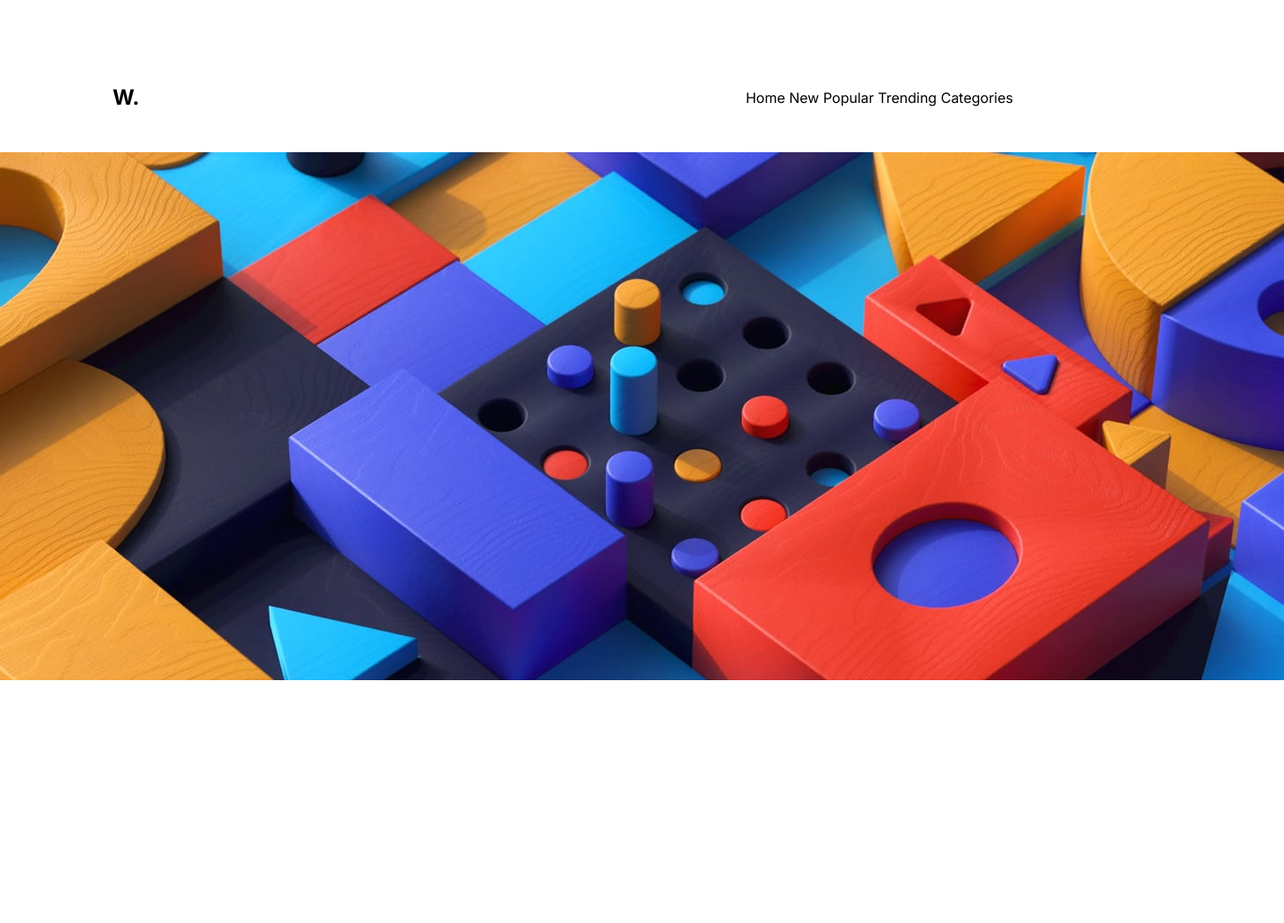
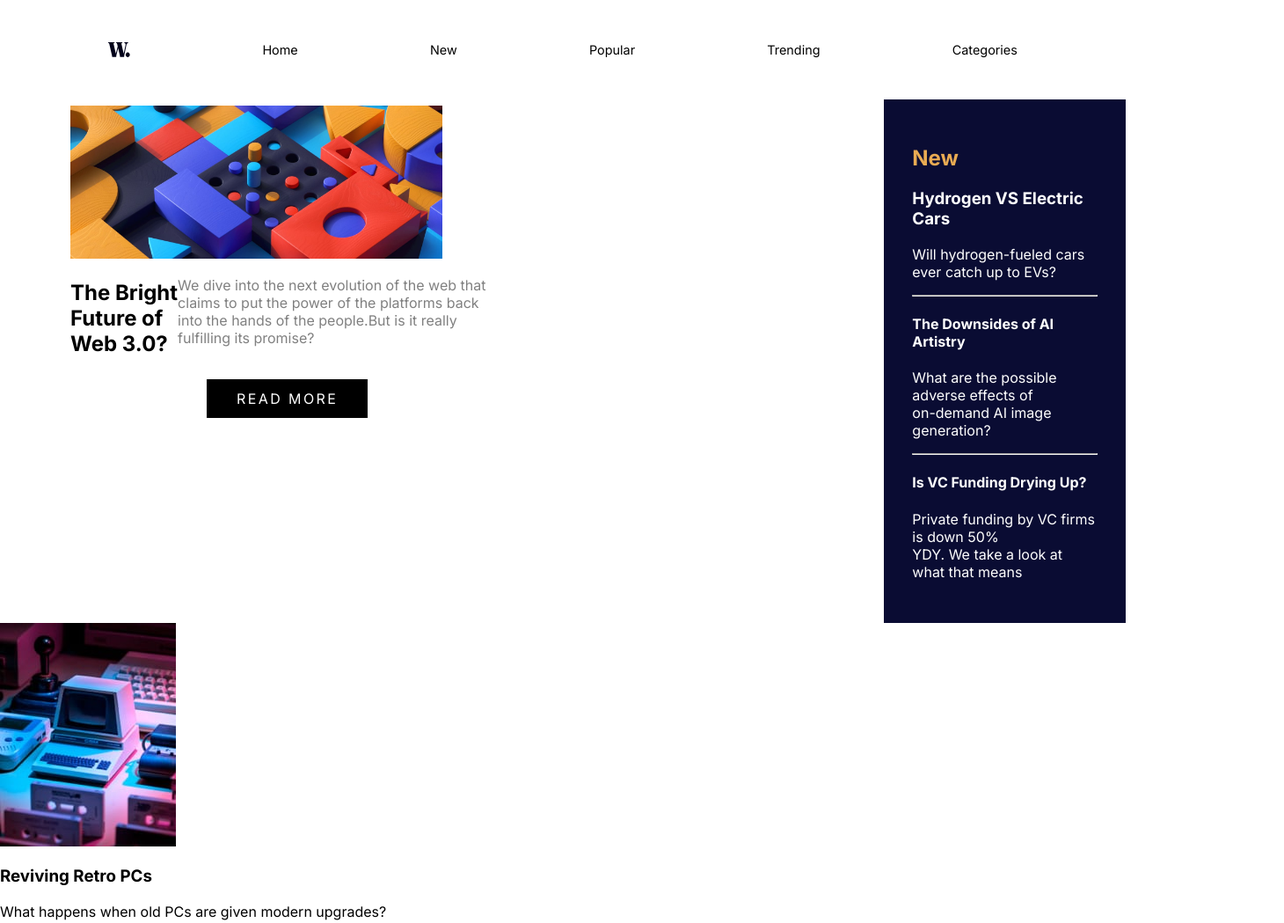
Before and after one commit to Chiskie/coffee-junkie, a plain HTML site: page index.html in a window 1280 px wide. Shown: the whole page at 88% size, 1460 px wide, since content can reach past the window. Before the commit the page ends 800 px from the top, so only its background shows below. Drawn offline with Linux system fonts and the light colour scheme.

Commit message:
Styling news homepage

```diff
--- a/index.css
+++ b/index.css
@@ -1,46 +1,119 @@
 @import url('https://fonts.googleapis.com/css2?family=Inter:wght@400;700;800&display=swap');
 
-* {
-    margin: 0;
-    padding: 0;
+html{
     box-sizing: border-box;
 }
 
-body {
-font-family: 'Inter', sans-serif;
-font-weight: 500;
-font-size: 16px;
+*,
+*::before
+*::after {
+    box-sizing: inherit;
 }
 
-/* navigation bar style */
-.navbar{
-    display: flex;
-    justify-content: space-between;
-    align-items: center;
-    padding-top: 3rem;
-    padding-left: 5rem;
-    padding-right: 5rem;
-    margin: 3rem;
-}
-.navlinks{
-    list-style: none;
+body {
+    padding: 0;
+    margin: 0;
+    font-family: 'Inter', sans-serif;
+    font-size: 1rem;
 }
 
-.navlinks a{
-text-decoration: none;
-color: black;
+
+nav {
+    font-family: 'Inter', sans-serif;
+    font-size: 90%;
+    padding: 3rem;
+}
+nav ul  {
+    padding: 0;
+    margin: 0;
+    display: flex;
+    justify-content: space-around;list-style-type: none;
 }
 
-.navlinks li {
-    display: inline-block;
-    justify-content: space-evenly;
+nav a{
+    text-decoration: none;
+    color: black;
+    display: block;
+    transition: all 0.3s;
+}
+nav a:hover{
+    color: hsl(5, 85%, 63%);
+    cursor: pointer;
+}
+
+.little-container{
+    padding: .45rem 5rem;
 
 }
 
-.navlinks li a{
-    transition: all 0.3s ease 0s;
+
+.display-image{
+    width: 50%;
+}
+
+.write-up{
+    display: flex;
+    justify-content:;
+}
+
+.small-text{
+    color: gray;
+}
+
+.btn {
+    display: inline-block;
+    text-decoration: none;
+    border: 1px solid white;
+    padding: 12px 34px;
+    background-color: black;
+    color: white;
+    position: relative;
+    cursor: pointer;
+    letter-spacing: .15rem;
+    margin-left: 2rem;
+    justify-content: center;
+    align-items: center;
+}
+
+.btn:hover{
+    border: 1px solid hsl(5, 85%, 63%);
+    background: hsl(5, 85%, 63%);
+    transition: 1s;
+}
+
+.main-container {
+    display: flex;
+}
+
+.new{
+    padding: 2rem;
+    background-color:#0A0C33;
+    color: white;
+}
+.new h2{
+    color:hsl(35, 77%, 62%);
+}
+
+.hydrogen p{
+    font-size: 1rem;
+    font-style: normal;
 
 }
-.navlinks li a:hover {
-color: brown;
+
+
+
+
+
+
+
+
+
+/* @media(max-width: 1440px) { */
+    /* .text-1 p{
+        font-size: 7.5px;
+    }
+
 }
+.navlinks ul li{
+    display: block;
+} */
--- a/index.html
+++ b/index.html
@@ -1,127 +1,92 @@
 <!DOCTYPE html>
 <html lang="en">
-
   <head>
-    <meta charset="UTF-8">
-    <meta http-equiv="X-UA-Compatible" content="IE=edge">
-    <meta name="viewport" content="width=device-width, initial-scale=1.0">
+    <meta charset="UTF-8" />
+    <meta http-equiv="X-UA-Compatible" content="IE=edge" />
+    <meta name="viewport" content="width=device-width, initial-scale=1.0" />
     <title>Coffee Junkie</title>
-    <link rel="stylesheet" href="index.css">
+    <link rel="stylesheet" href="index.css" />
   </head>
 
   <body>
-    <nav class="navbar">
-        <h1>W.</h1>
-        <div class="navlinks">
+    <nav>
+
       <ul>
-                <li><a href="#">Home</a></li>
-                <li><a href="#">New</a></li>
-                <li><a href="#">Popular</a></li>
-                <li><a href="#">Trending</a></li>
-                <li><a href="#">Categories</a></li>
-
+        <img class="logo" src="./images/logo.svg" alt="logo" width="25px" />
+        <li><a href="">Home</a></li>
+        <li><a href="">New</a></li>
+        <li><a href="">Popular</a></li>
+        <li><a href="">Trending</a></li>
+        <li><a href="">Categories</a></li>
       </ul>
     </nav>
 
+    <section class="main-container">
+
+      <div class="little-container">
+
+        <img class="display-image" src="./images/image-web-3-desktop.jpg" alt="" />
+
+      <div class="write-up">
+
+        <div class="big-text">
+          <h1>
+            The Bright<br>Future of<br>Web 3.0?
+          </h1>
         </div>
-        <main>
-            <div class="gaming">
-                <img class="web-game" src="./images/image-web-3-desktop.jpg" alt="">
+        <div class="small-text">
+          <p>
+            We dive into the next evolution of the web that <br />claims to
+            put the power of the platforms back <br />into the hands of the
+            people.But is it really <br />
+            fulfilling its promise?
+          </p><br>
+
+          <a href="" class="btn">READ MORE</a>
         </div>
-        </main>
+      </div>
+    </div>
+
+    <div class="new">
+      <h2>New</h2>
+      <div class="hydrogen">
+        <h3>Hydrogen VS Electric Cars</h3>
+        <p>Will hydrogen-fueled cars ever catch up to EVs?</p>
+        <hr>
+      </div>
+
+      <div class="downsides">
+        <h4>The Downsides of AI Artistry</h4>
+        <p>
+          What are the possible adverse effects of<br />
+          on-demand AI image generation?
+          <hr>
+        </p>
+      </div>
+
+      <div class="vc">
+        <h4>Is VC Funding Drying Up?</h4>
+        <p>
+          Private funding by VC firms is down 50%<br> YDY. We take a look at
+          what that means
+        </p>
+      </div>
+    </div>
+    </section>
 
 
 
+      <section class="footer">
+        <div class="retro">
+          <img src="./images/image-retro-pcs.jpg" alt="" />
 
-
-
-
+          <div class="retro-text">
+            <h3>Reviving Retro PCs</h3>
+            <p>What happens when old PCs are given modern upgrades?</p>
+          </div>
+        </div>
+      </section>
+    </main>
+    </div>
   </body>
-
 </html>
-
-
-<!-- <main>
-    <div class="container">
-        <div class="top">
-            <img class="houseblend" src="./images/houseblend.jpeg" width="100%" alt="House Blend">
-            <br />
-        </div>
-
-    </div>
-    <div class="product">
-        <h1>Featured Product</h1>.
-        <br />
-    </div>
-
-    <div class="first">
-        <h2>House Coffee</h2>
-        <br />
-
-        <img class="housecoffee" src="./images/housecoffee.jpeg" alt="House Blend Coffee">
-        <p>Lorem ipsum dolor sit amet, consectetur adipisicing elit. Nemo eaque ratione temporibus quam, itaque quae
-            ea beatae
-            praesentium adipisci. Incidunt at pariatur soluta sequi facilis, modi possimus? Voluptatum repellat,
-            praesentium
-            minus placeat quo odit architecto obcaecati quae earum fugit modi. Voluptatibus, natus molestiae
-            doloremque iure,
-            iusto rerum facere architecto ex minima facilis vitae eius blanditiis harum commodi sequi debitis odit,
-            aliquid
-            illum eligendi pariatur perspiciatis. Dolore suscipit impedit ad. Fugit recusandae natus quod alias,
-            facere
-            voluptatibus deserunt veritatis, delectus, expedita cum fuga. Blanditiis reprehenderit nemo vitae libero
-            repudiandae
-            velit molestias impedit consequatur labore sed nostrum nesciunt natus sequi eveniet voluptatibus totam
-            odio in,
-            accusantium iusto placeat eaque. Aliquid mollitia temporibus </p>
-        <br />
-    </div>
-
-    <div class="second">
-        <h2> Arabica Coffee</h2>
-        <br />
-
-        <img class="arabicacoffee" src="./images/arabica.jpg" alt="Arabica Coffee" width="100%">
-        <p>Lorem ipsum dolor sit amet, consectetur adipisicing elit. Nemo eaque ratione temporibus quam, itaque quae
-            ea beatae
-            praesentium adipisci. Incidunt at pariatur soluta sequi facilis, modi possimus? Voluptatum repellat,
-            praesentium
-            minus placeat quo odit architecto obcaecati quae earum fugit modi. Voluptatibus, natus molestiae
-            doloremque iure,
-            iusto rerum facere architecto ex minima facilis vitae eius blanditiis harum commodi sequi debitis odit,
-            aliquid
-            illum eligendi pariatur perspiciatis. Dolore suscipit impedit ad. Fugit recusandae natus quod alias,
-            facere
-            voluptatibus deserunt veritatis, delectus, expedita cum fuga. Blanditiis reprehenderit nemo vitae libero
-            repudiandae
-            velit molestias impedit consequatur labore sed nostrum nesciunt natus sequi eveniet voluptatibus totam
-            odio in,
-            accusantium iusto placeat eaque. Aliquid mollitia temporibus </p>
-        <br />
-    </div>
-
-    <div class="third">
-        <h2>French Roast Coffee</h2>
-        <br />
-
-        <img class="frenchroast" src="./images/frenchroast.jpeg" alt="Coffee">
-        <p>Lorem ipsum dolor sit amet, consectetur adipisicing elit. Nemo eaque ratione temporibus quam, itaque quae
-            ea beatae
-            praesentium adipisci. Incidunt at pariatur soluta sequi facilis, modi possimus? Voluptatum repellat,
-            praesentium
-            minus placeat quo odit architecto obcaecati quae earum fugit modi. Voluptatibus, natus molestiae
-            doloremque iure,
-            iusto rerum facere architecto ex minima facilis vitae eius blanditiis harum commodi sequi debitis odit,
-            aliquid
-            illum eligendi pariatur perspiciatis. Dolore suscipit impedit ad. Fugit recusandae natus quod alias,
-            facere
-            voluptatibus deserunt veritatis, delectus, expedita cum fuga. Blanditiis reprehenderit nemo vitae libero
-            repudiandae
-            velit molestias impedit consequatur labore sed nostrum nesciunt natus sequi eveniet voluptatibus totam
-            odio in,
-            accusantium iusto placeat eaque. Aliquid mollitia temporibus </p>
-        <br />
-    </div>
-
-    <h3><a href="#logo ">Back To The Top</a></h3>
-</main> -->
```
Also changed, not shown: images/desktop-preview.jpg (added), images/logo.svg (added). Lines whose indentation alone changed are shown as unchanged.
